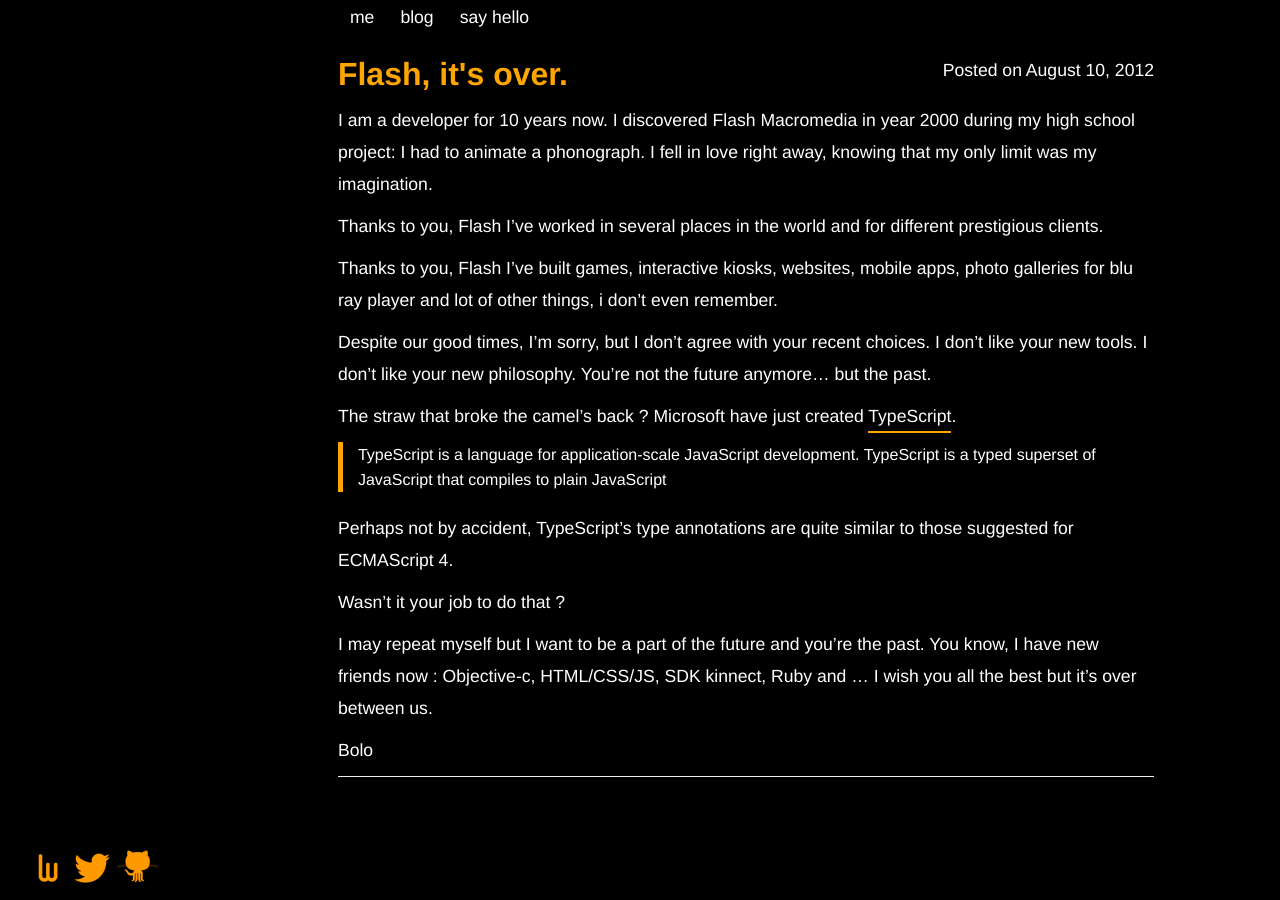
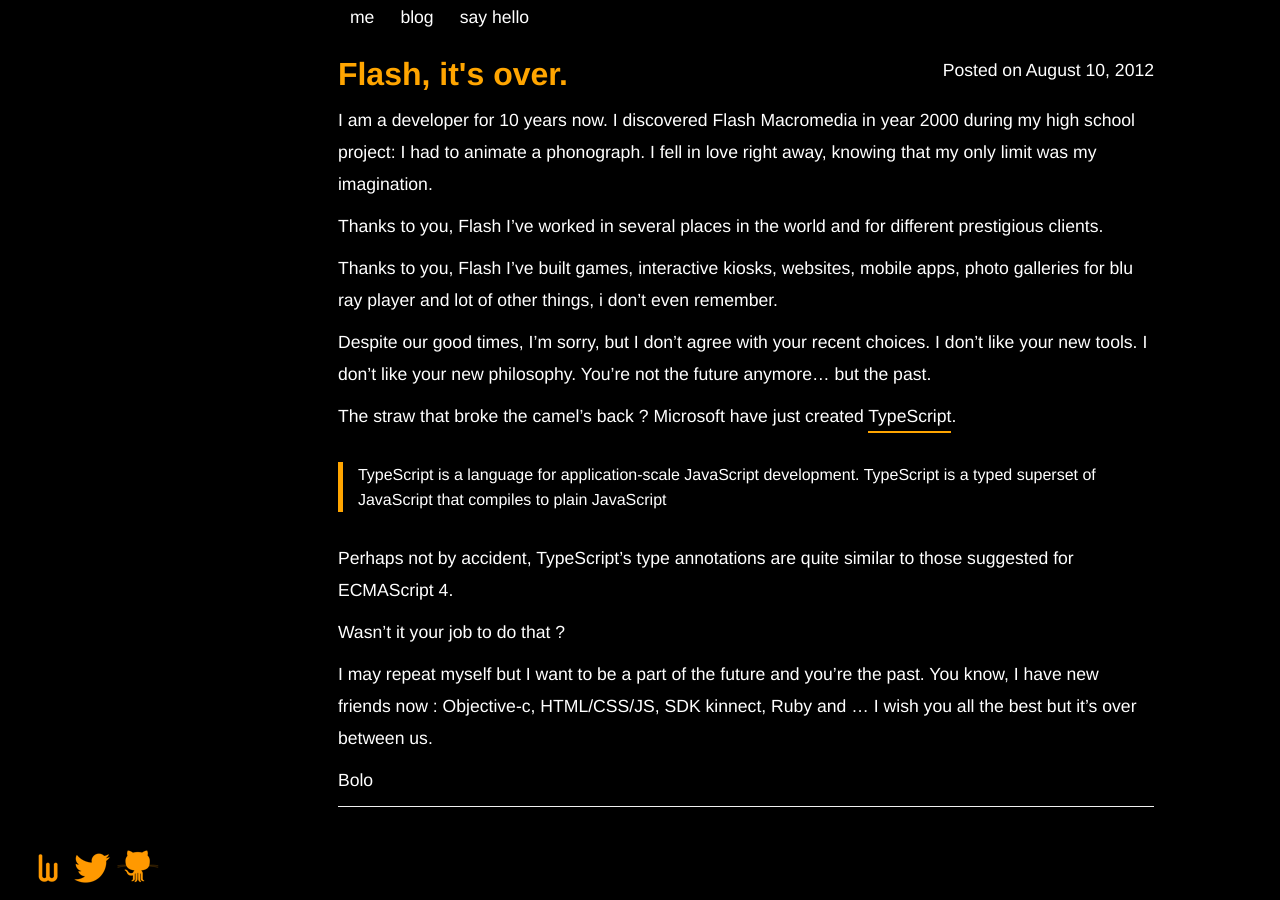
Before and after one commit to bolom/bolom.github.com, a Jekyll site: the page built from _posts/2012-08-10-flash-is-over.md, in a window 1280 px wide. Built offline with Jekyll 4.4.1, drawn with Linux system fonts in a browser that asks for light colours; nearby versions of some CDN libraries; Markdown is read by kramdown in place of the engine named in the settings.

Commit message:
update Flash is over

```diff
--- a/blog/index.html
+++ b/blog/index.html
@@ -1,7 +1,7 @@
 ---
 layout: blog
 ---
-{% for post in site.posts limit:1 %}
+{% for post in site.posts  %}
 <article>
      <aside>{{ post.date  | date: "%B %e, %Y" }}</aside>
      <h1 class="post-title"><a title="{{ post.title }}" href="{{ post.url }}">{{ post.title }}</a></h1>
--- a/css/blog_orange.css
+++ b/css/blog_orange.css
@@ -28,7 +28,7 @@
 .post  ul{list-style: none; margin:0; pading:0;margin-bottom: 5px; margin-top: 5px;}
 .post  li{line-height: 1.5rem; }
 
-blockquote{border-color:  orange;}
+blockquote{border-color:  orange; margin-top: 30px;margin-bottom: 30px}
 article {border-bottom: 1px solid #f0f0f0;}
 article aside {float: right;}
 
```
